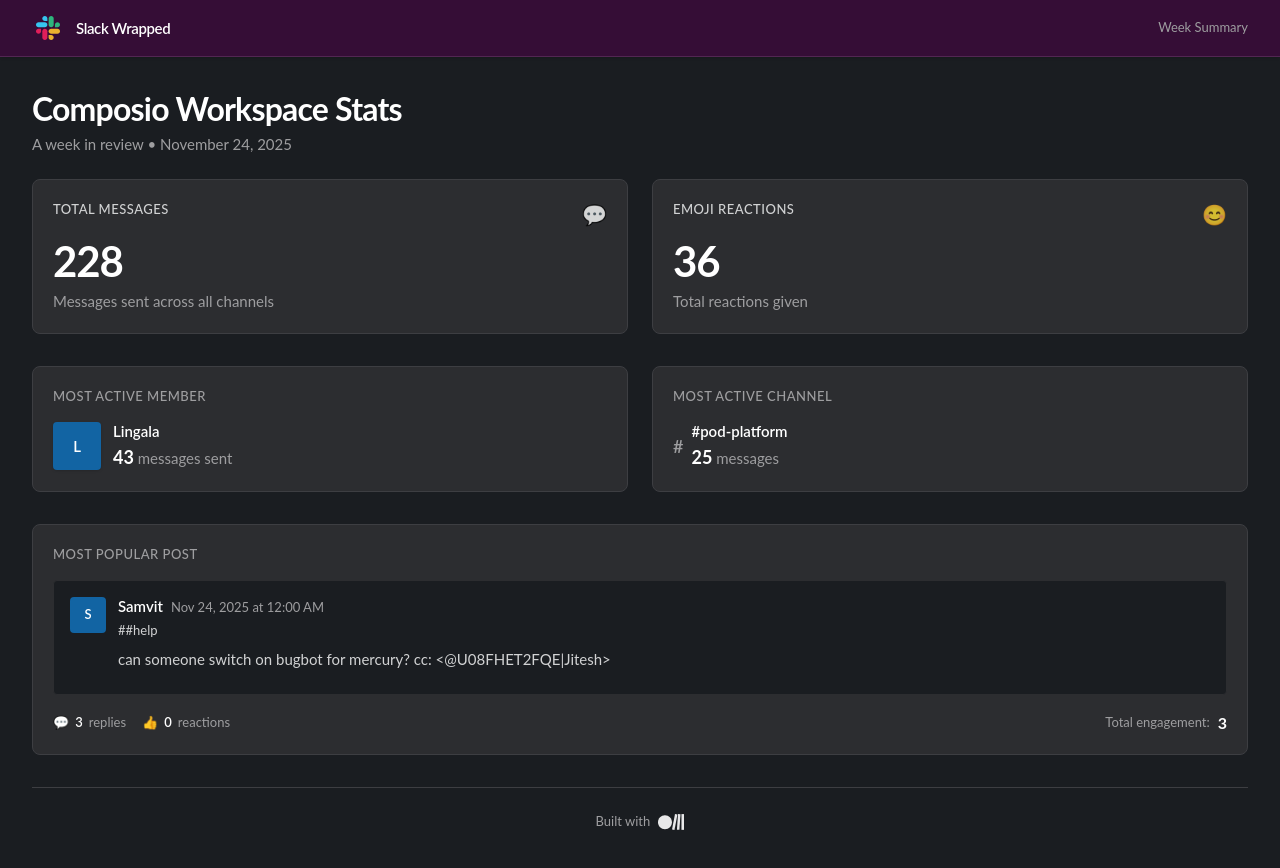
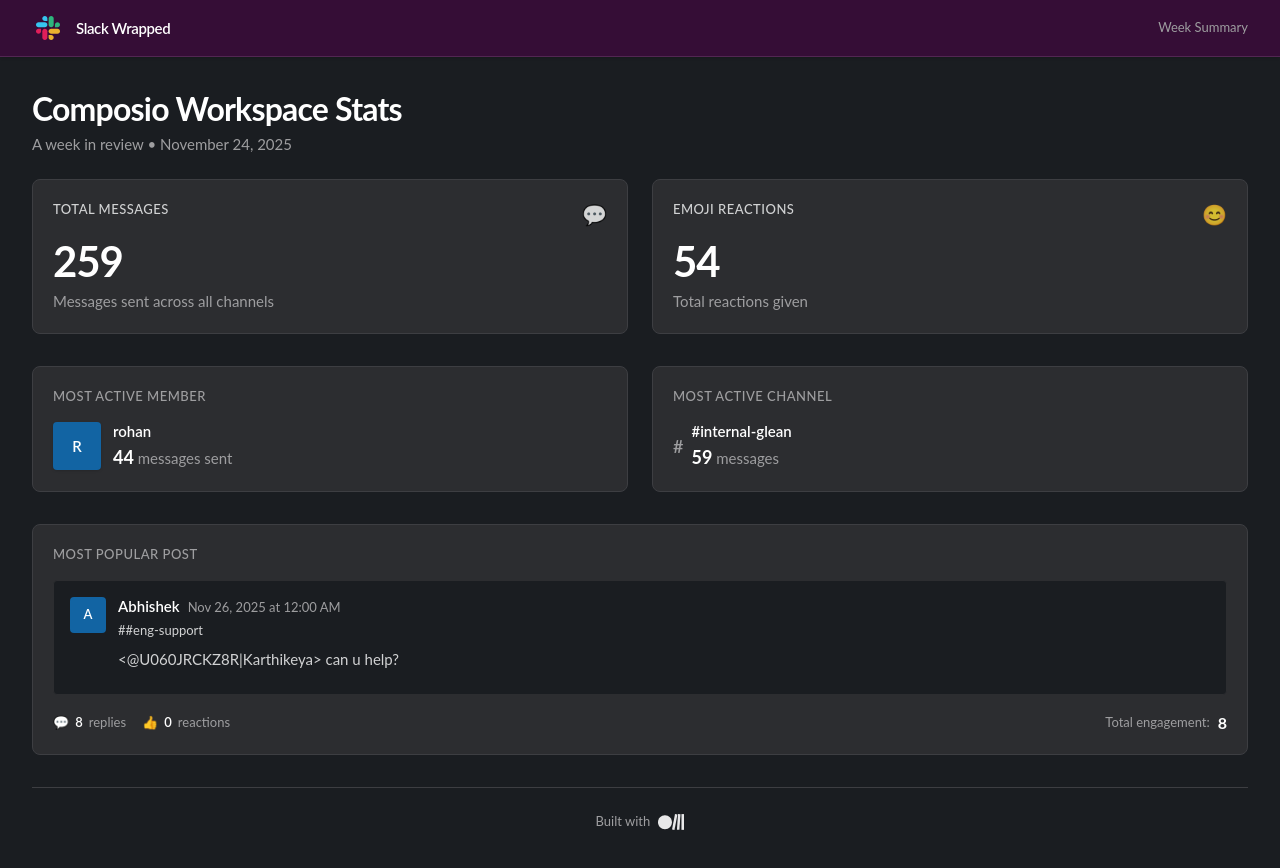
Before and after one commit to Malayvasa/slack-wrapped, a Next.js app: page / in a window 1280 px wide. Shown: the top 868 px of the page. Built offline with nearby package versions, Linux system fonts and the light colour scheme.

Commit message:
Update Slack Wrapped metrics for 2025-11-19 to 2025-11-26

```diff
--- a/data/mockData.ts
+++ b/data/mockData.ts
@@ -1,25 +1,25 @@
 import { SlackMetrics } from '@/types';
 
 export const mockMetrics: SlackMetrics = {
-  totalMessages: 228,
-  totalEmojiReactions: 36,
+  totalMessages: 259,
+  totalEmojiReactions: 54,
   mostActiveMember: {
-    name: 'Lingala',
-    messageCount: 43,
+    name: 'rohan',
+    messageCount: 44,
     avatar: '',
   },
   mostActiveChannel: {
-    name: '#pod-platform',
-    messageCount: 25,
+    name: '#internal-glean',
+    messageCount: 59,
   },
   mostPopularPost: {
-    text: 'can someone switch on bugbot for mercury? cc: <@U08FHET2FQE|Jitesh>',
-    author: 'Samvit',
+    text: '<@U060JRCKZ8R|Karthikeya> can u help?',
+    author: 'Abhishek',
     authorAvatar: '',
-    channel: '#help',
-    timestamp: '2025-11-24T00:00:00Z',
+    channel: '#eng-support',
+    timestamp: '2025-11-26T00:00:00Z',
     reactions: 0,
-    replies: 3,
-    totalEngagement: 3,
+    replies: 8,
+    totalEngagement: 8,
   },
 };
```
